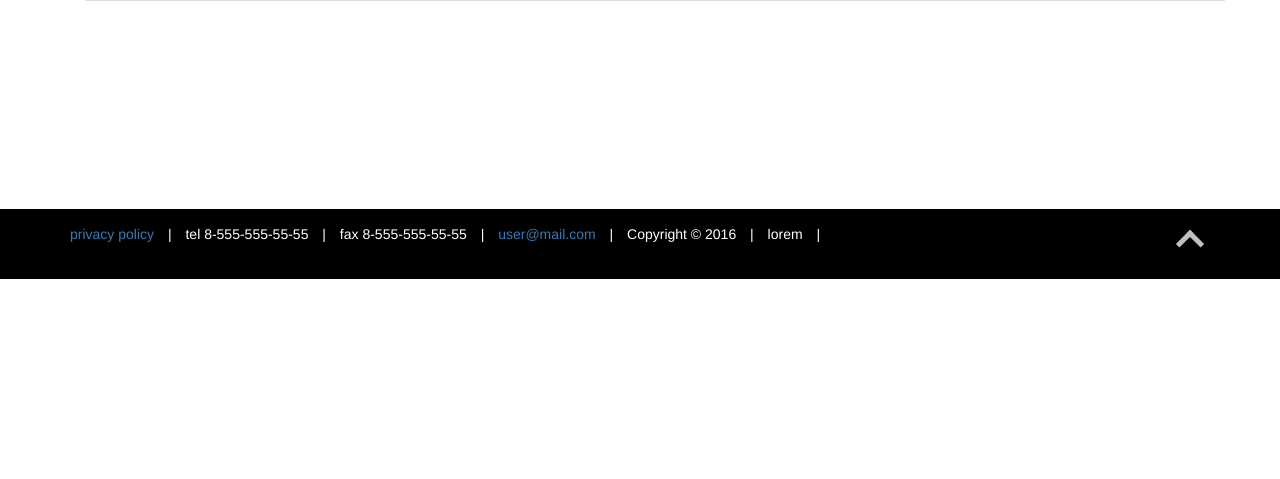
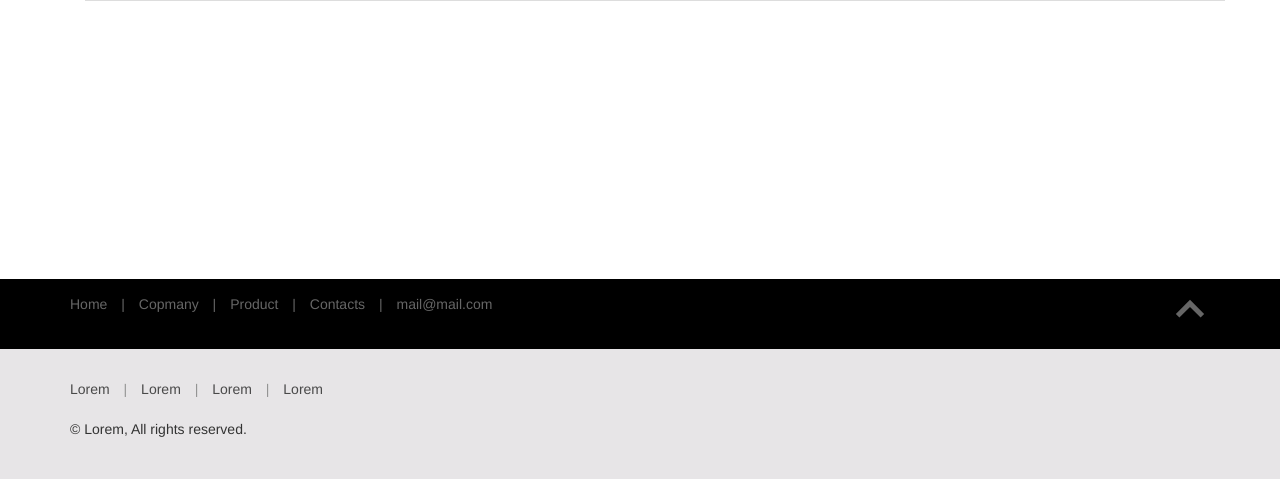
Before and after one commit to notr3d/steel, a PHP site: page /1.html in a window 1280 px wide. Shown: the part 801-1280 px from the top of the page. Before the commit the page ends 1080 px from the top, so only its background shows below. Run offline with PHP 8.4, Linux system fonts and the light colour scheme; some libraries are stand-ins or nearby versions.

Commit message:
fixed footer (still bugged)

```diff
--- a/1.html
+++ b/1.html
@@ -168,27 +168,42 @@
         </div>
         </div>
     </div>
-    <footer class="page-footer container-fluid">
-        <div class="page-footer__wrapper container">
-            <div class="info">
+    <footer class="container-fluid page-footer">
+        <div class="info">
+            <div class="container info__wrapper">
                 <span class="info__item">
-                    <a href="#">privacy policy</a>
+                    <a href="index.html">Home</a>
                 </span>
                 <span class="info__item">
-                    tel 8-555-555-55-55
+                    <a href="about.html">Copmany</a>
                 </span>
                 <span class="info__item">
-                    fax 8-555-555-55-55
+                    <a href="1.html">Product</a>
                 </span>
                 <span class="info__item">
-                    <a href="#">user@mail.com</a>
+                    <a href="contacts.html">Contacts</a>
                 </span>
                 <span class="info__item">
-                     Copyright © 2016
-                </span> <span class="info__item">
-                     lorem
+                    <a href="#">mail@mail.com</a>
                 </span>
                 <button class="scrollup"></button>
+            </div>
+        </div>
+        <div class="copy">
+            <div class="container copy__wrapper">
+                <span class="copy__item">
+                    <a href="#">Lorem</a>
+                </span>
+                <span class="copy__item">
+                    <a href="#">Lorem</a>
+                </span>
+                <span class="copy__item">
+                    <a href="#">Lorem</a>
+                </span>
+                <span class="copy__item">
+                    <a href="#">Lorem</a>
+                </span>
+                <p class="copy__text">© Lorem, All rights reserved.</p>
             </div>
         </div>
     </footer>
--- a/css/style.css
+++ b/css/style.css
@@ -100,7 +100,7 @@
   background: #3071c2;
 }
 .map {
-  height: 500px;
+  height: 400px;
 }
 .production {
   background: url(../img/prod-bg.jpg) no-repeat center;
@@ -409,6 +409,52 @@
 .product__inner table td {
   text-align: center;
 }
+.page-footer {
+  width: 100%;
+}
+.info {
+  padding: 15px 0;
+  background: #000;
+}
+.info__item {
+  margin-right: 10px;
+}
+.info__item:not(:last-of-type)::after {
+  content: '|';
+  position: relative;
+  margin-left: 10px;
+  color: rgba(127, 127, 127, 0.8);
+}
+.info__item a {
+  color: rgba(127, 127, 127, 0.8);
+  transition: all .3s;
+}
+.info__item:hover a {
+  color: #7f7f7f;
+}
+.copy {
+  background: #e7e5e7;
+  padding: 30px 0px;
+}
+.copy__item {
+  margin-right: 10px;
+}
+.copy__item:not(:last-of-type)::after {
+  content: '|';
+  position: relative;
+  margin-left: 10px;
+  color: rgba(127, 127, 127, 0.8);
+}
+.copy__item a {
+  color: rgba(34, 34, 34, 0.8);
+  transition: all .3s;
+}
+.copy__item:hover a {
+  color: #7f7f7f;
+}
+.copy__text {
+  margin-top: 20px;
+}
 body {
   margin: 0;
   position: relative;
@@ -424,25 +470,24 @@ body {
   background: none;
   outline: none;
   position: relative;
-  opacity: .75;
-  transition: all .3s;
 }
 .scrollup::before {
   content: '';
   display: block;
   width: 20px;
   height: 20px;
-  border-left: 5px solid #fff;
-  border-top: 5px solid #fff;
+  border-left: 5px solid rgba(127, 127, 127, 0.8);
+  border-top: 5px solid rgba(127, 127, 127, 0.8);
   position: absolute;
   top: 50%;
   left: 50%;
   margin-left: -10px;
   margin-top: -10px;
   transform: rotate(45deg);
+  transition: all .3s;
 }
-.scrollup:hover {
-  opacity: 1;
+.scrollup:hover::before {
+  border-color: #7f7f7f;
 }
 .footnote {
   position: absolute;
@@ -533,19 +578,3 @@ body {
   letter-spacing: 1px;
   padding: 5px 0;
 }
-.page-footer {
-  background: #000;
-  padding: 15px 0;
-  width: 100%;
-  color: #fff;
-  position: absolute;
-  bottom: 0;
-}
-.info__item {
-  margin-right: 10px;
-}
-.info__item:not(:last-child)::after {
-  content: '|';
-  position: relative;
-  margin-left: 10px;
-}
--- a/less/contacts.less
+++ b/less/contacts.less
@@ -22,5 +22,5 @@
     }
 }
 .map {
-    height: 500px;
+    height: 400px;
 }
--- /dev/null
+++ b/less/page-footer.less
@@ -0,0 +1,54 @@
+.page-footer {
+    width: 100%;
+}
+.info {
+    padding: 15px 0;
+    background: #000;
+    &__item {
+        margin-right: 10px;
+        &:not(:last-of-type) {
+            &::after {
+                content: '|';
+                position: relative;
+                margin-left: 10px;
+                color: rgba(127, 127, 127, 0.8);
+            }
+        }
+        a {
+            color: rgba(127, 127, 127, 0.8);
+            transition: all .3s;
+        }
+        &:hover {
+            a {
+                color: rgba(127, 127, 127, 1);
+            }
+        }
+    }
+}
+.copy {
+    background: #e7e5e7;
+    padding: 30px 0px;
+    &__item {
+        margin-right: 10px;
+        &:not(:last-of-type) {
+            &::after {
+                content: '|';
+                position: relative;
+                margin-left: 10px;
+                color: rgba(127, 127, 127, 0.8);
+            }
+        }
+        a {
+            color: rgba(34, 34, 34, 0.8);
+            transition: all .3s;
+        }
+        &:hover {
+            a {
+                color: rgba(127, 127, 127, 1);
+            }
+        }
+    }
+    &__text {
+        margin-top: 20px;
+    }
+}
--- a/less/slider.less
+++ b/less/slider.less
@@ -65,7 +65,4 @@
         padding: 5px 10px;
         width: 60%;
     }
-//    .fp-slidesNav.bottom {
-//        bottom: 215px;
-//    }
 }
--- a/less/style.less
+++ b/less/style.less
@@ -24,6 +24,7 @@
 @import "partners.less";
 @import "catalog.less";
 @import "product.less";
+@import "page-footer.less";
 
 body {
     margin: 0;
@@ -42,24 +43,25 @@ body {
     background: none;
     outline: none;
     position: relative;
-    opacity: .75;
-    transition: all .3s;
     &::before {
         content: '';
         display: block;
         width: 20px;
         height: 20px;
-        border-left: 5px solid #fff;
-        border-top: 5px solid #fff;
+        border-left: 5px solid rgba(127, 127, 127, 0.8);
+        border-top: 5px solid rgba(127, 127, 127, 0.8);
         position: absolute;
         top: 50%;
         left: 50%;
         margin-left: -10px;
         margin-top: -10px;
         transform:rotate(45deg);
+        transition: all .3s;
     }
     &:hover {
-        opacity: 1;
+        &::before {
+            border-color: rgba(127, 127, 127, 1);
+        }
     }
 }
 
@@ -168,25 +170,3 @@ body {
         padding: 5px 0;
     }
 }
-
-.page-footer {
-    background: #000;
-    padding: 15px 0;
-    width: 100%;
-    color: #fff;
-    position: absolute;
-    bottom: 0;
-}
-
-.info {
-    &__item {
-        margin-right: 10px;
-        &:not(:last-child) {
-            &::after {
-                content: '|';
-                position: relative;
-                margin-left: 10px;
-            }
-        }
-    }
-}
```
Also changed, not shown: about.html (+25 -10 lines), contacts.html (+25 -10 lines), index.html (+24 -68 lines), css/jquery.fullPage.css.
